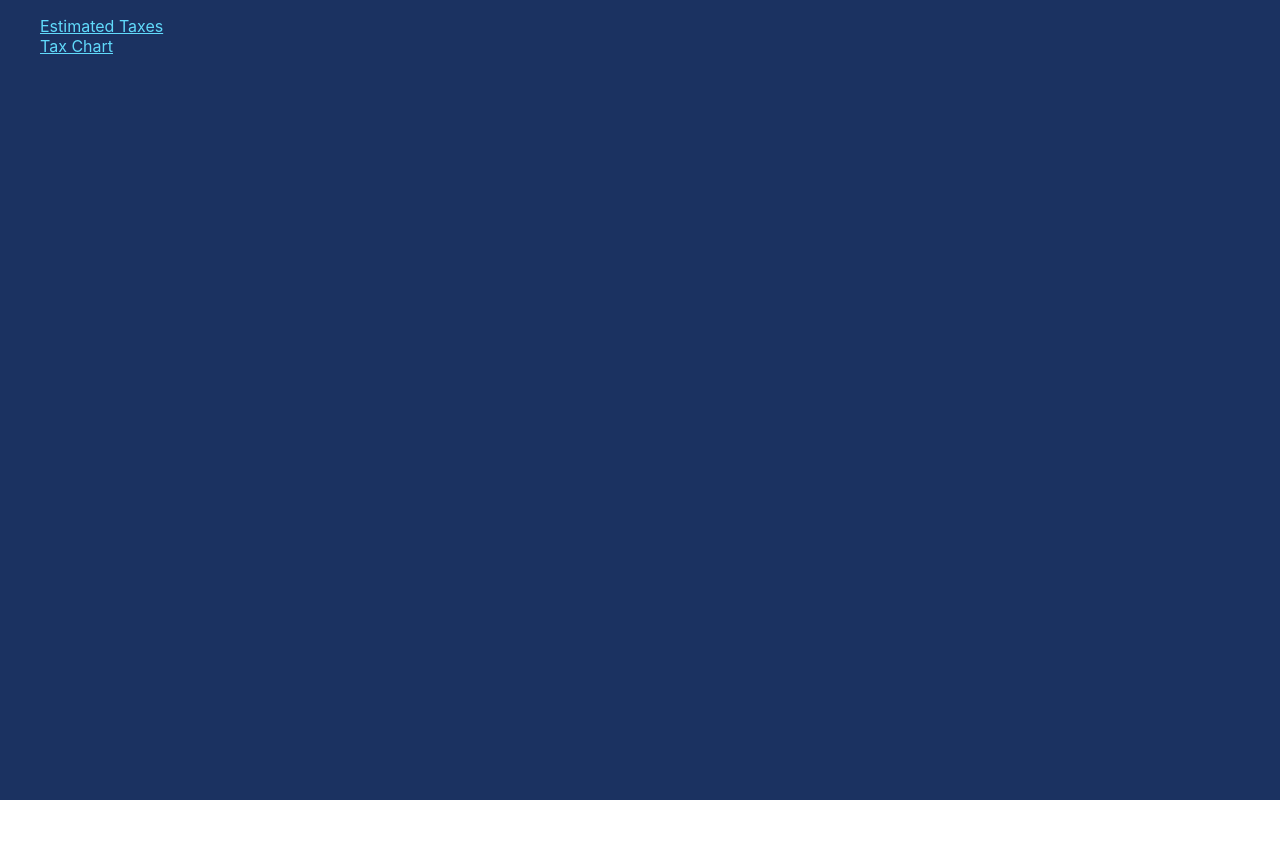
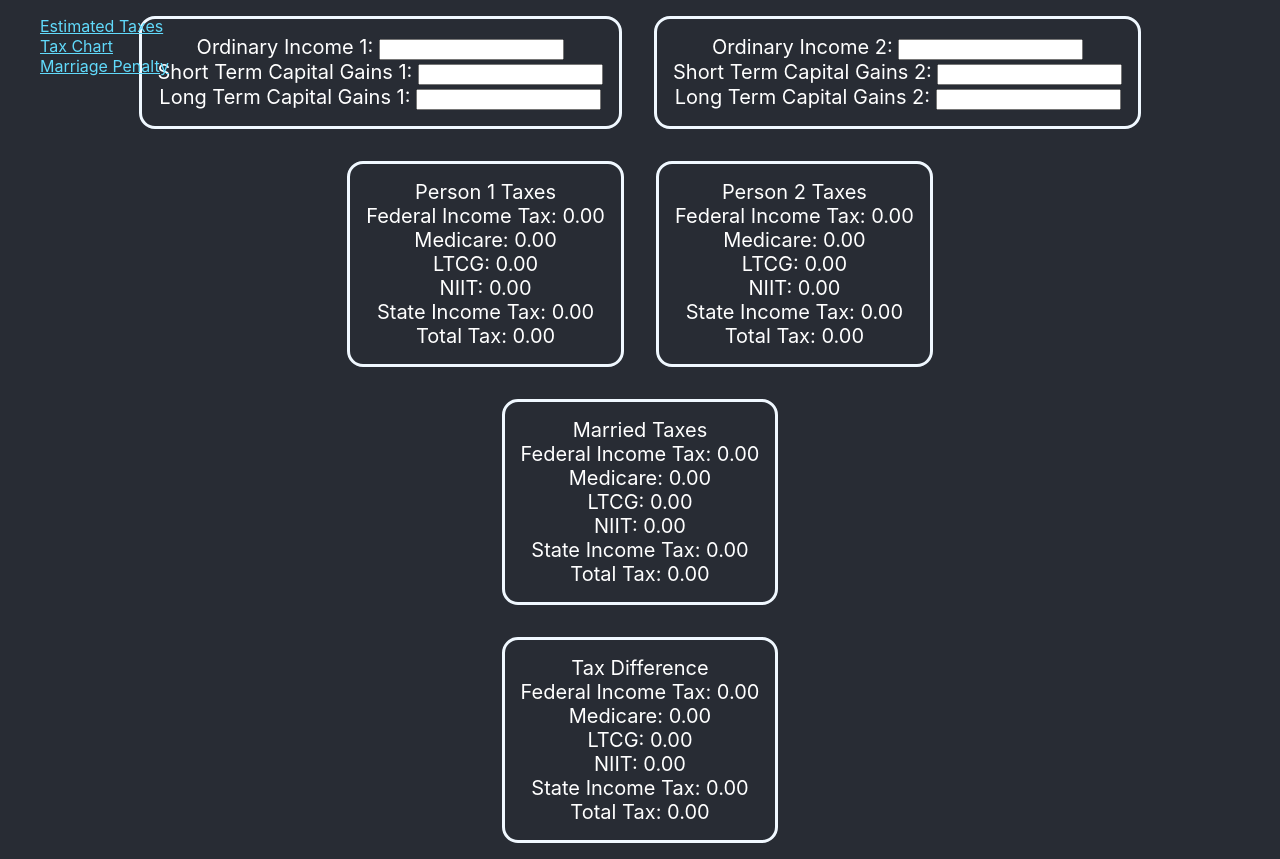
Before and after one commit to tomo-otsuka/brasstax, a React (Create React App) app: page /#/brasstax/marriage-penalty in a window 1280 px wide. Before the commit the page ends 800 px from the top, so only its background shows below. Built offline with nearby package versions, Linux system fonts and the light colour scheme.

Commit message:
marriage penalty calculator

```diff
--- a/package.json
+++ b/package.json
@@ -40,6 +40,6 @@
     ]
   },
   "devDependencies": {
-    "prettier": "2.2.1"
+    "prettier": "^2.2.1"
   }
 }
--- a/src/App.jsx
+++ b/src/App.jsx
@@ -3,6 +3,7 @@ import React from "react";
 import { HashRouter as Router, Switch, Route, Link } from "react-router-dom";
 import { EstimatedTaxes } from "./components/EstimatedTaxes.jsx";
 import { TaxChart } from "./components/TaxChart.jsx";
+import { MarriagePenalty } from "./components/MarriagePenalty";
 
 class App extends React.Component {
   render() {
@@ -18,6 +19,9 @@ class App extends React.Component {
                 <li>
                   <Link to="/brasstax/tax-chart">Tax Chart</Link>
                 </li>
+                <li>
+                  <Link to="/brasstax/marriage-penalty">Marriage Penalty</Link>
+                </li>
               </ul>
             </nav>
           </div>
@@ -29,6 +33,9 @@ class App extends React.Component {
               <Route path="/brasstax/tax-chart">
                 <TaxChart />
               </Route>
+              <Route path="/brasstax/marriage-penalty">
+                <MarriagePenalty />
+              </Route>
             </Switch>
           </div>
         </div>
--- a/src/components/Components.jsx
+++ b/src/components/Components.jsx
@@ -35,7 +35,9 @@ export function LabeledTextBox(props) {
       targetValue = targetValue.replace(/[^\d.-]/g, "");
     }
     setValue(targetValue);
+    if (props.onInput) {
       props.onInput(targetValue);
+    }
   };
 
   return (
--- a/src/components/EstimatedTaxes.jsx
+++ b/src/components/EstimatedTaxes.jsx
@@ -154,9 +154,7 @@ export class EstimatedTaxes extends React.Component {
   }
 
   _calculateAdditionalMedicareTax() {
-    const [
-      ordinaryIncome,
-    ] = this._calculateAnnualizedAdjustedIncomes();
+    const [ordinaryIncome] = this._calculateAnnualizedAdjustedIncomes();
 
     return calculateAdditionalMedicareTax(
       this.state.filingStatus,
@@ -258,19 +256,13 @@ export class EstimatedTaxes extends React.Component {
                 <LabeledTextBox
                   label="Short Term Capital Gains"
                   onInput={(textValue) =>
-                    this.handleStateChange(
-                      "shortTermCapitalGains",
-                      textValue
-                    )
+                    this.handleStateChange("shortTermCapitalGains", textValue)
                   }
                 ></LabeledTextBox>
                 <LabeledTextBox
                   label="Long Term Capital Gains"
                   onInput={(textValue) =>
-                    this.handleStateChange(
-                      "longTermCapitalGains",
-                      textValue
-                    )
+                    this.handleStateChange("longTermCapitalGains", textValue)
                   }
                 ></LabeledTextBox>
                 <LabeledSelect
@@ -284,20 +276,14 @@ export class EstimatedTaxes extends React.Component {
                   <LabeledTextBox
                     label="Itemized Deductions"
                     onInput={(textValue) =>
-                      this.handleStateChange(
-                        "itemizedDeductions",
-                        textValue
-                      )
+                      this.handleStateChange("itemizedDeductions", textValue)
                     }
                   ></LabeledTextBox>
                 )}
                 <LabeledTextBox
                   label="Tax Credits (Annual)"
                   onInput={(textValue) =>
-                    this.handleStateChange(
-                      "taxCreditsAnnual",
-                      textValue
-                    )
+                    this.handleStateChange("taxCreditsAnnual", textValue)
                   }
                 ></LabeledTextBox>
               </div>
--- /dev/null
+++ b/src/components/MarriagePenalty.jsx
@@ -0,0 +1,231 @@
+import React, { useEffect, useState } from "react";
+
+import {
+  DeductionTypeEnum,
+  FilingStatusEnum,
+  JurisdictionEnum,
+} from "../constants";
+import {
+  calculateDeduction,
+  calculateIncomeTax,
+  calculateLongTermCapitalGainsTax,
+  calculateMedicareTax,
+  calculateNetInvestmentIncomeTax,
+} from "../taxFunctions";
+import { LabeledTextBox } from "./Components";
+
+function financial(x) {
+  return Number.parseFloat(x).toFixed(2);
+}
+
+export function MarriagePenalty(props) {
+  const [ordinaryIncome1, setOrdinaryIncome1] = useState(0);
+  const [shortTermCapitalGains1, setShortTermCapitalGains1] = useState(0);
+  const [longTermCapitalGains1, setLongTermCapitalGains1] = useState(0);
+  const [ordinaryIncome2, setOrdinaryIncome2] = useState(0);
+  const [shortTermCapitalGains2, setShortTermCapitalGains2] = useState(0);
+  const [longTermCapitalGains2, setLongTermCapitalGains2] = useState(0);
+  const [tax1, setTax1] = useState({});
+  const [tax2, setTax2] = useState({});
+  const [taxMarried, setTaxMarried] = useState({});
+  const [taxDifference, setTaxDifference] = useState({});
+
+  useEffect(() => {
+    setTax1(
+      calculateTax(
+        FilingStatusEnum.SINGLE.name,
+        ordinaryIncome1,
+        shortTermCapitalGains1,
+        longTermCapitalGains1
+      )
+    );
+  }, [ordinaryIncome1, shortTermCapitalGains1, longTermCapitalGains1]);
+  useEffect(() => {
+    setTax2(
+      calculateTax(
+        FilingStatusEnum.SINGLE.name,
+        ordinaryIncome2,
+        shortTermCapitalGains2,
+        longTermCapitalGains2
+      )
+    );
+  }, [ordinaryIncome2, shortTermCapitalGains2, longTermCapitalGains2]);
+  useEffect(() => {
+    setTaxMarried(
+      calculateTax(
+        FilingStatusEnum.MARRIED_FILING_JOINTLY.name,
+        ordinaryIncome1 + ordinaryIncome2,
+        shortTermCapitalGains1 + shortTermCapitalGains2,
+        longTermCapitalGains1 + longTermCapitalGains2
+      )
+    );
+  }, [
+    ordinaryIncome1,
+    shortTermCapitalGains1,
+    longTermCapitalGains1,
+    ordinaryIncome2,
+    shortTermCapitalGains2,
+    longTermCapitalGains2,
+  ]);
+  useEffect(() => {
+    setTaxDifference({
+      "Federal Income Tax": financial(
+        taxMarried["Federal Income Tax"] -
+          tax1["Federal Income Tax"] -
+          tax2["Federal Income Tax"]
+      ),
+      Medicare: financial(
+        taxMarried["Medicare"] - tax1["Medicare"] - tax2["Medicare"]
+      ),
+      LTCG: financial(taxMarried["LTCG"] - tax1["LTCG"] - tax2["LTCG"]),
+      NIIT: financial(taxMarried["NIIT"] - tax1["NIIT"] - tax2["NIIT"]),
+      "State Income Tax": financial(
+        taxMarried["State Income Tax"] -
+          tax1["State Income Tax"] -
+          tax2["State Income Tax"]
+      ),
+      "Total Tax": financial(
+        taxMarried["Total Tax"] - tax1["Total Tax"] - tax2["Total Tax"]
+      ),
+    });
+  }, [taxMarried, tax1, tax2]);
+
+  const calculateTax = (
+    filingStatus,
+    ordinaryIncome,
+    shortTermCapitalGains,
+    longTermCapitalGains
+  ) => {
+    const jurisdiction = JurisdictionEnum.FEDERAL.name;
+    const deductionType = DeductionTypeEnum.STANDARD.name;
+
+    const deduction = calculateDeduction(
+      jurisdiction,
+      filingStatus,
+      deductionType,
+      0
+    );
+
+    const taxableIncome = Math.max(0, ordinaryIncome - deduction);
+
+    const incomeTax = calculateIncomeTax(
+      jurisdiction,
+      filingStatus,
+      taxableIncome,
+      shortTermCapitalGains,
+      longTermCapitalGains
+    );
+    const medicareTax = calculateMedicareTax(filingStatus, ordinaryIncome);
+    const longTermCapitalGainsTax = calculateLongTermCapitalGainsTax(
+      jurisdiction,
+      filingStatus,
+      ordinaryIncome,
+      shortTermCapitalGains,
+      longTermCapitalGains
+    );
+    const netInvestmentIncomeTax = calculateNetInvestmentIncomeTax(
+      filingStatus,
+      ordinaryIncome,
+      shortTermCapitalGains + longTermCapitalGains
+    );
+
+    const stateIncomeTax = calculateIncomeTax(
+      JurisdictionEnum.CALIFORNIA.name,
+      filingStatus,
+      taxableIncome,
+      shortTermCapitalGains,
+      longTermCapitalGains
+    );
+    return {
+      "Federal Income Tax": financial(incomeTax),
+      Medicare: financial(medicareTax),
+      LTCG: financial(longTermCapitalGainsTax),
+      NIIT: financial(netInvestmentIncomeTax),
+      "State Income Tax": financial(stateIncomeTax),
+      "Total Tax": financial(
+        incomeTax +
+          medicareTax +
+          longTermCapitalGainsTax +
+          netInvestmentIncomeTax +
+          stateIncomeTax
+      ),
+    };
+  };
+
+  return (
+    <div className="App App-header">
+      <div className="row">
+        <div className="bordered">
+          <LabeledTextBox
+            label="Ordinary Income 1"
+            onInput={(textValue) => setOrdinaryIncome1(parseFloat(textValue))}
+          ></LabeledTextBox>
+          <LabeledTextBox
+            label="Short Term Capital Gains 1"
+            onInput={(textValue) =>
+              setShortTermCapitalGains1(parseFloat(textValue))
+            }
+          ></LabeledTextBox>
+          <LabeledTextBox
+            label="Long Term Capital Gains 1"
+            onInput={(textValue) =>
+              setLongTermCapitalGains1(parseFloat(textValue))
+            }
+          ></LabeledTextBox>
+        </div>
+        <div className="bordered">
+          <LabeledTextBox
+            label="Ordinary Income 2"
+            onInput={(textValue) => setOrdinaryIncome2(parseFloat(textValue))}
+          ></LabeledTextBox>
+          <LabeledTextBox
+            label="Short Term Capital Gains 2"
+            onInput={(textValue) =>
+              setShortTermCapitalGains2(parseFloat(textValue))
+            }
+          ></LabeledTextBox>
+          <LabeledTextBox
+            label="Long Term Capital Gains 2"
+            onInput={(textValue) =>
+              setLongTermCapitalGains2(parseFloat(textValue))
+            }
+          ></LabeledTextBox>
+        </div>
+      </div>
+      <div className="row">
+        <div className="bordered">
+          Person 1 Taxes
+          {Object.entries(tax1).map(([key, value]) => (
+            <div>
+              {key}: {value}
+            </div>
+          ))}
+        </div>
+        <div className="bordered">
+          Person 2 Taxes
+          {Object.entries(tax2).map(([key, value]) => (
+            <div>
+              {key}: {value}
+            </div>
+          ))}
+        </div>
+      </div>
+      <div className="bordered">
+        Married Taxes
+        {Object.entries(taxMarried).map(([key, value]) => (
+          <div>
+            {key}: {value}
+          </div>
+        ))}
+      </div>
+      <div className="bordered">
+        Tax Difference
+        {Object.entries(taxDifference).map(([key, value]) => (
+          <div>
+            {key}: {value}
+          </div>
+        ))}
+      </div>
+    </div>
+  );
+}
--- a/src/components/TaxChart.jsx
+++ b/src/components/TaxChart.jsx
@@ -249,20 +249,20 @@ export class TaxChart extends React.Component {
         ></LabeledSelect>
         <LabeledTextBox
           label="Ordinary Income"
-          onChange={(event) =>
-            this.handleStateChange("ordinaryIncome", event.target.value)
+          onInput={(textValue) =>
+            this.handleStateChange("ordinaryIncome", textValue)
           }
         ></LabeledTextBox>
         <LabeledTextBox
           label="Short Term Capital Gains"
-          onChange={(event) =>
-            this.handleStateChange("shortTermCapitalGains", event.target.value)
+          onInput={(textValue) =>
+            this.handleStateChange("shortTermCapitalGains", textValue)
           }
         ></LabeledTextBox>
         <LabeledTextBox
           label="Long Term Capital Gains"
-          onChange={(event) =>
-            this.handleStateChange("longTermCapitalGains", event.target.value)
+          onInput={(textValue) =>
+            this.handleStateChange("longTermCapitalGains", textValue)
           }
         ></LabeledTextBox>
         <canvas id="myChart" ref={this.chartRef} />
```
Also changed, not shown: src/taxFunctions.js (+65 -66 lines), 8 other files (tests, documents, lock files or other folders). Lines whose indentation alone changed are shown as unchanged.
